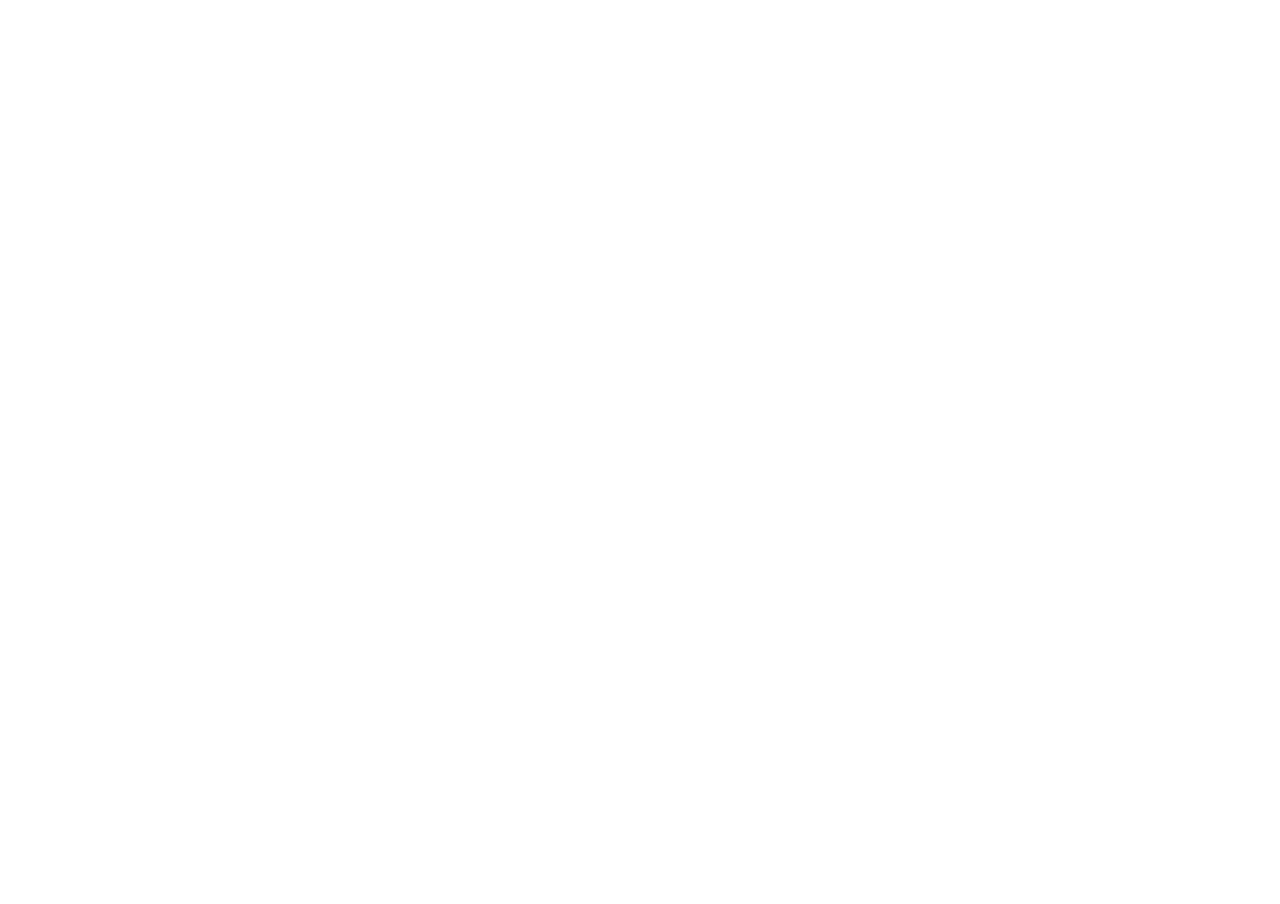
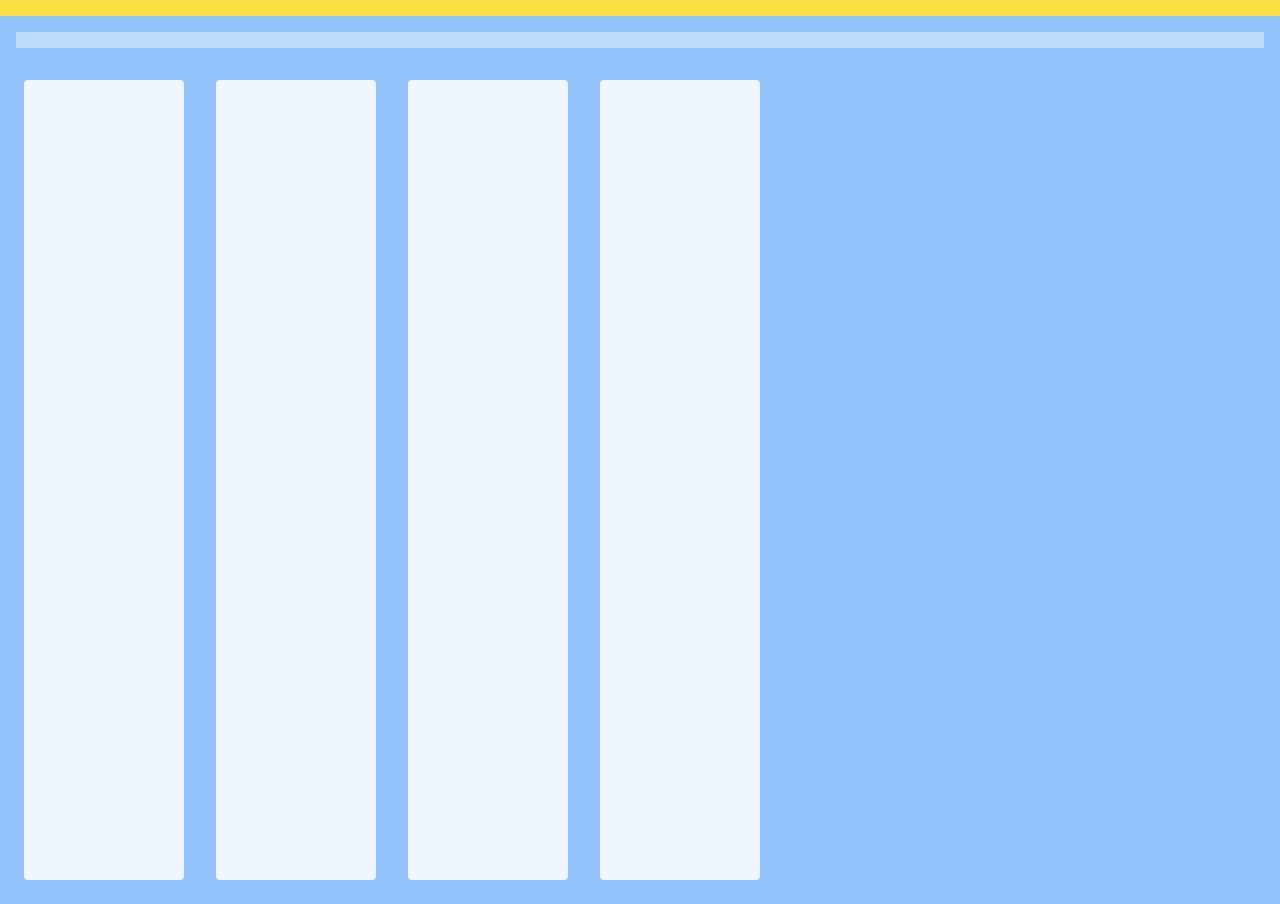
Before and after one commit to hash-insert/hash-task-board-challenge, a plain HTML site: page public/index.html in a window 1280 px wide. Before the commit the page ends 800 px from the top, so only its background shows below. Drawn offline with nearby package versions, Linux system fonts and the light colour scheme.

Commit message:
check point one

```diff
--- a/public/index.html
+++ b/public/index.html
@@ -10,17 +10,21 @@
     <script src="https://cdn.tailwindcss.com"></script>
 </head>
 
-<body>
-    <div>
-        <nav>
+<body class="bg-blue-300">
+    <div >
+        <nav class="flex p-2 bg-yellow-300">
 
         </nav>
 
-        <header>
+        <header class="bg-blue-200 p-2 flex m-4">
 
         </header>
 
-        <main>
+        <main class="flex m-2">
+            <div class="flex bg-blue-50 w-40 h-screen m-4 rounded"></div>
+            <div class="flex bg-blue-50 w-40 h-screen m-4 rounded"></div>
+            <div class="flex bg-blue-50 w-40 h-screen m-4 rounded"></div>
+            <div class="flex bg-blue-50 w-40 h-screen m-4 rounded"></div>
 
         </main>
     </div>
```
Also changed, not shown: 1 other file.
